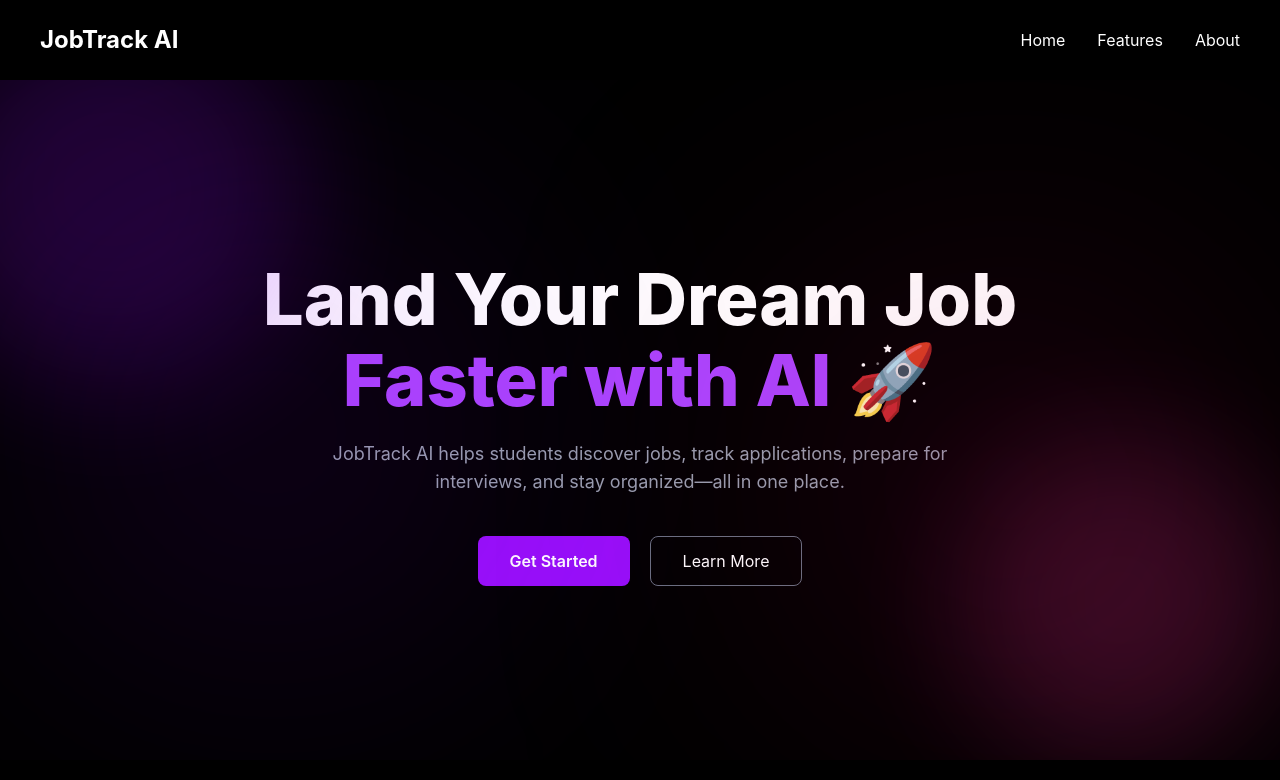
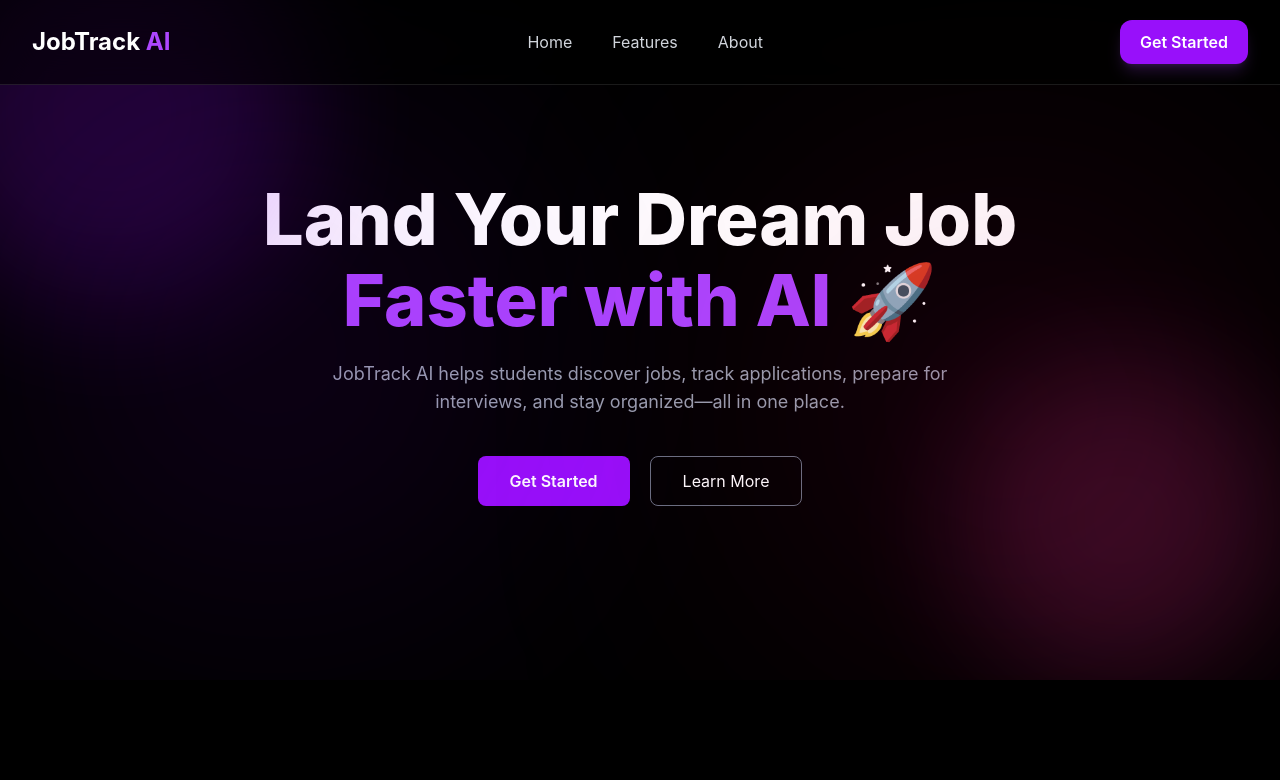
Before and after one commit to Kartik3032/JobTrack-AI, a React (Vite) app in the folder client/: page / in a window 1280 px wide. Shown: the top 780 px of the page. Built offline with nearby package versions, Linux system fonts and the light colour scheme.

Commit message:
fix: connect features navigation

```diff
--- a/client/src/components/Features.jsx
+++ b/client/src/components/Features.jsx
@@ -21,7 +21,10 @@ function Features() {
   ];
 
   return (
-    <section className="bg-black text-white py-24 px-8">
+    <section
+      id="features"
+      className="bg-black text-white py-24 px-8"
+    >
       <h2 className="text-5xl font-bold text-center mb-16">
         Why Choose JobTrack AI?
       </h2>
--- a/client/src/components/Navbar.jsx
+++ b/client/src/components/Navbar.jsx
@@ -1,14 +1,56 @@
+import { motion } from "framer-motion";
+
 function Navbar() {
     return (
-        <nav className="flex items-center justify-between px-10 py-6">
-            <h1 className="text-2xl font-bold text-white">
-                JobTrack AI
-            </h1>
+        <nav className="fixed top-0 left-0 w-full z-50 bg-black/60 backdrop-blur-xl border-b border-white/10">
+            <div className="max-w-7xl mx-auto px-8 py-5 flex items-center justify-between">
 
-            <div className="flex gap-8 text-white">
-                <a href="#">Home</a>
-                <a href="#">Features</a>
-                <a href="#">About</a>
+                {/* Logo */}
+                <motion.h1
+                    whileHover={{ scale: 1.03 }}
+                    className="text-2xl font-bold text-white"
+                >
+                    JobTrack <span className="text-purple-500">AI</span>
+                </motion.h1>
+
+                {/* Links */}
+                <div className="hidden md:flex items-center gap-10 text-gray-300">
+
+                    <a
+                        href="#"
+                        className="relative hover:text-white transition group"
+                    >
+                        Home
+                        <span className="absolute -bottom-2 left-0 w-0 h-0.5 bg-purple-500 group-hover:w-full transition-all duration-300" />
+                    </a>
+
+                    <a
+                        href="#features"
+                        className="relative hover:text-white transition group"
+                    >
+                        Features
+                        <span className="absolute -bottom-2 left-0 w-0 h-0.5 bg-purple-500 group-hover:w-full transition-all duration-300" />
+                    </a>
+
+                    <a
+                        href="#about"
+                        className="relative hover:text-white transition group"
+                    >
+                        About
+                        <span className="absolute -bottom-2 left-0 w-0 h-0.5 bg-purple-500 group-hover:w-full transition-all duration-300" />
+                    </a>
+
+                </div>
+
+                {/* CTA */}
+                <motion.button
+                    whileHover={{ scale: 1.05 }}
+                    whileTap={{ scale: 0.97 }}
+                    className="hidden md:block bg-purple-600 hover:bg-purple-500 px-5 py-2.5 rounded-xl text-white font-semibold transition shadow-lg shadow-purple-500/20"
+                >
+                    Get Started
+                </motion.button>
+
             </div>
         </nav>
     );
```
